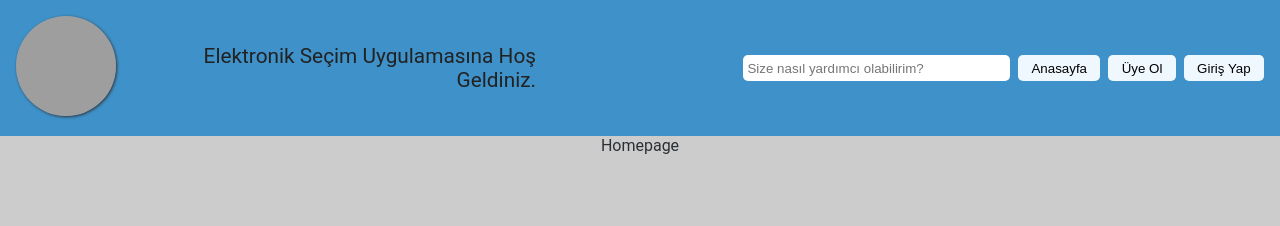
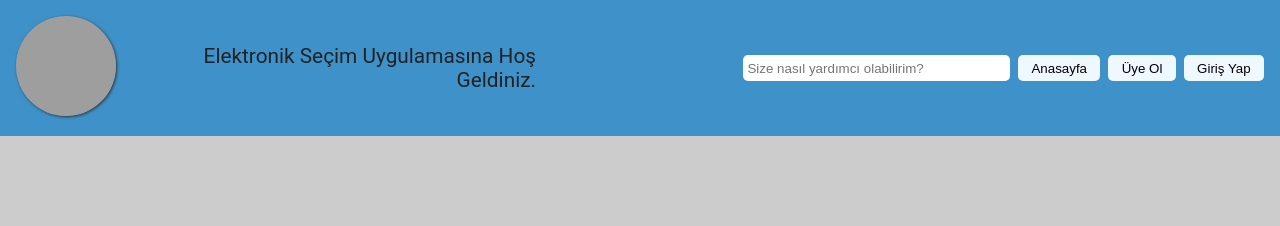
Before and after one commit to turkaytunc/e-secim, a React (Create React App) app: page / in a window 1280 px wide. Shown: the top 226 px of the page. Built offline with nearby package versions, Linux system fonts and the light colour scheme; grey boxes are pictures that could not be loaded.

Commit message:
add: signup route

```diff
--- a/src/App.tsx
+++ b/src/App.tsx
@@ -5,6 +5,7 @@ import Header from './components/header/Header';
 import { BrowserRouter as Router, Switch, Route } from 'react-router-dom';
 import Homepage from './components/homepage/Homepage';
 import Login from './components/login/Login';
+import Signup from './components/signup/Signup';
 
 function App(): JSX.Element {
   return (
@@ -13,8 +14,9 @@ function App(): JSX.Element {
         <Header />
         <main className="main-container">
           <Switch>
-            <Route exact path="/" component={Homepage} />
-            <Route path="/login" component={Login} />
+            <Route exact path="/e-secim/" component={Homepage} />
+            <Route path="/e-secim/login" component={Login} />
+            <Route path="/e-secim/signup" component={Signup} />
           </Switch>
         </main>
         <Footer />
--- a/src/components/homepage/Homepage.tsx
+++ b/src/components/homepage/Homepage.tsx
@@ -1,7 +1,7 @@
 import React from 'react';
 
 const Homepage = () => {
-  return <div>Homepage</div>;
+  return <div>Anasayfa</div>;
 };
 
 export default Homepage;
```
